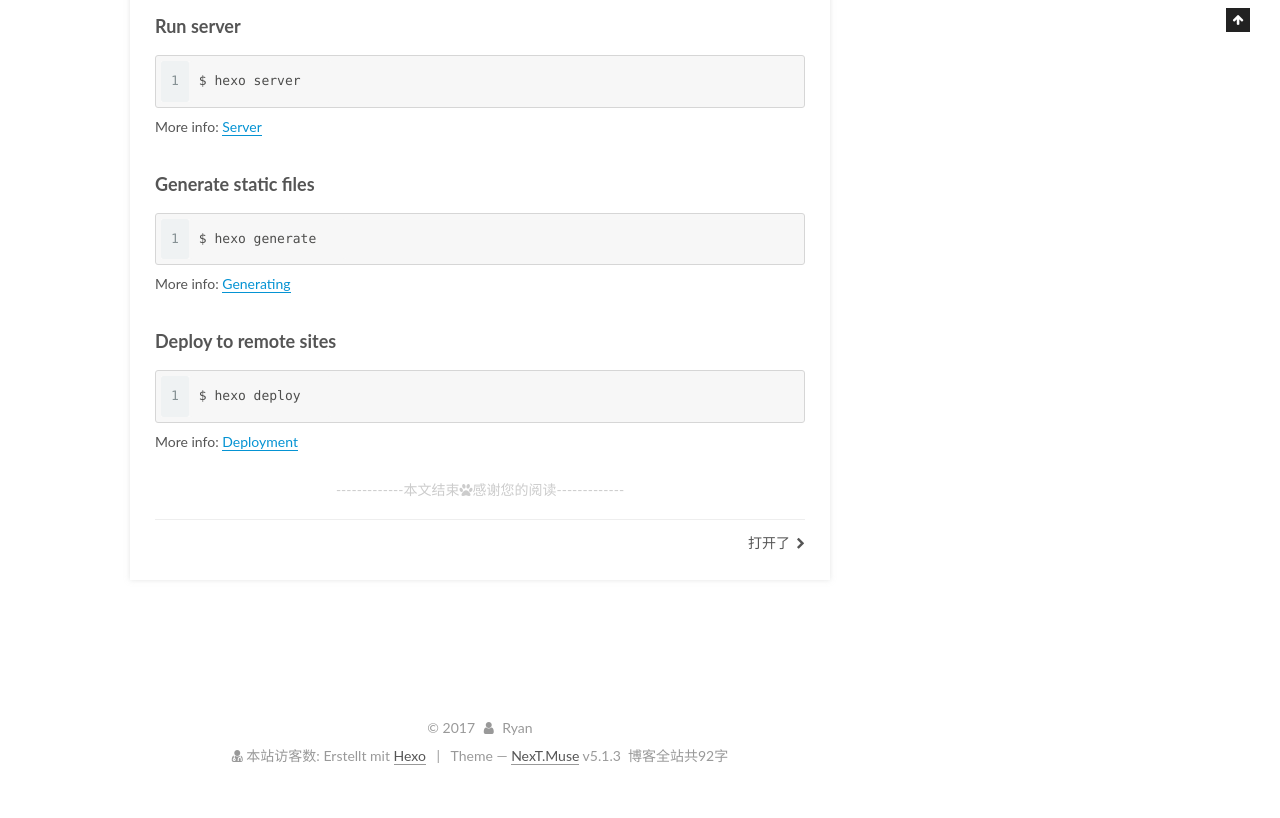
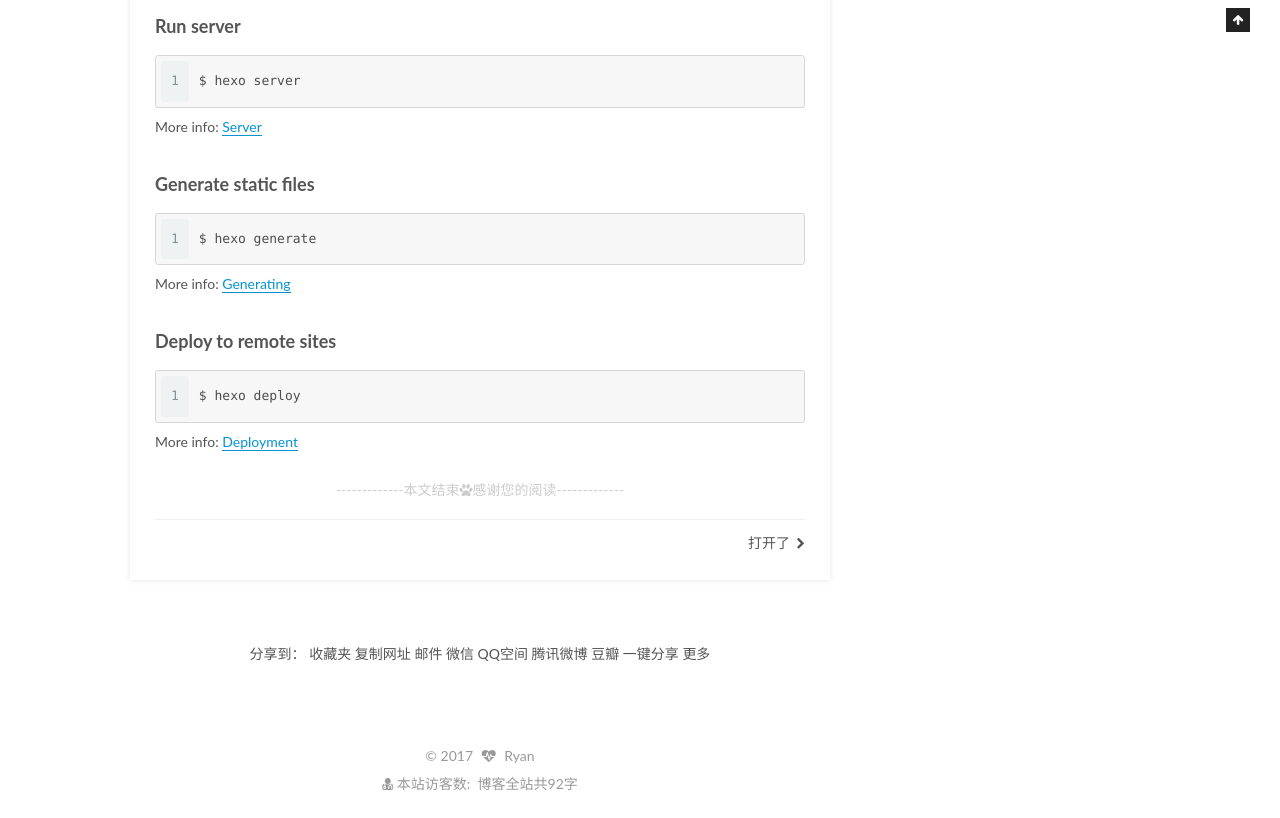
Before and after one commit to zouyajun/zouyajun.github.io, a plain HTML site: page 2017/12/07/hello-world/index.html in a window 1280 px wide. Shown: the part 868-1686 px from the top of the page. Before the commit the page ends 1658 px from the top, so only its background shows below. Drawn offline with Linux system fonts and the light colour scheme; some packages are replaced by stand-ins of ours; a script that the page names is missing.

Commit message:
Site updated: 2017-12-08 20:26:20

```diff
--- a/2017/12/07/hello-world/index.html
+++ b/2017/12/07/hello-world/index.html
@@ -395,6 +395,32 @@
 
     <div class="post-spread">
 
+        <!-- JiaThis Button BEGIN -->
+<div class="jiathis_style">
+<span class="jiathis_txt">分享到：</span>
+<a class="jiathis_button_fav">收藏夹</a>
+<a class="jiathis_button_copy">复制网址</a>
+<a class="jiathis_button_email">邮件</a>
+<a class="jiathis_button_weixin">微信</a>
+<a class="jiathis_button_qzone">QQ空间</a>
+<a class="jiathis_button_tqq">腾讯微博</a>
+<a class="jiathis_button_douban">豆瓣</a>
+<a class="jiathis_button_share">一键分享</a>
+
+<a href="http://www.jiathis.com/share?uid=2140465" class="jiathis jiathis_txt jiathis_separator jtico jtico_jiathis" target="_blank">更多</a>
+<a class="jiathis_counter_style"></a>
+</div>
+<script type="text/javascript" >
+var jiathis_config={
+  data_track_clickback:true,
+  summary:"",
+  shortUrl:false,
+  hideMore:false
+}
+</script>
+<script type="text/javascript" src="http://v3.jiathis.com/code/jia.js?uid=" charset="utf-8"></script>
+<!-- JiaThis Button END -->
+
     </div>
   </div>
 
@@ -584,7 +610,7 @@
         <script async src="https://dn-lbstatics.qbox.me/busuanzi/2.3/busuanzi.pure.mini.js"></script>
 <div class="copyright">&copy; <span itemprop="copyrightYear">2017</span>
   <span class="with-love">
-    <i class="fa fa-user"></i>
+    <i class="fa fa-heartbeat" aria-hidden="true"></i>
   </span>
   <span class="author" itemprop="copyrightHolder">Ryan</span>
 
@@ -597,6 +623,7 @@
 </span>
 </div>
 
+<!--
 
   <div class="powered-by">Erstellt mit  <a class="theme-link" target="_blank" href="https://hexo.io">Hexo</a></div>
 
@@ -608,6 +635,7 @@
 
   <div class="theme-info">Theme &mdash; <a class="theme-link" target="_blank" href="https://github.com/iissnan/hexo-theme-next">NexT.Muse</a> v5.1.3</div>
 
+ -->
 
 
 
@@ -785,6 +813,8 @@
 
 
 
+
+
 </body>
 </html>
 <!-- 页面点击小红心 -->
--- a/css/main.css
+++ b/css/main.css
@@ -1995,7 +1995,7 @@ img:hover {
   width: 4px;
   height: 4px;
   border-radius: 50%;
-  background: #4f25ed;
+  background: #4040cb;
 }
 .links-of-blogroll {
   font-size: 13px;
```
Also changed, not shown: 2017/12/07/打开了/index.html (+31 -1 lines), archives/2017/12/index.html (+5 -1 lines), archives/2017/index.html (+5 -1 lines), archives/index.html (+5 -1 lines), index.html (+5 -1 lines).
